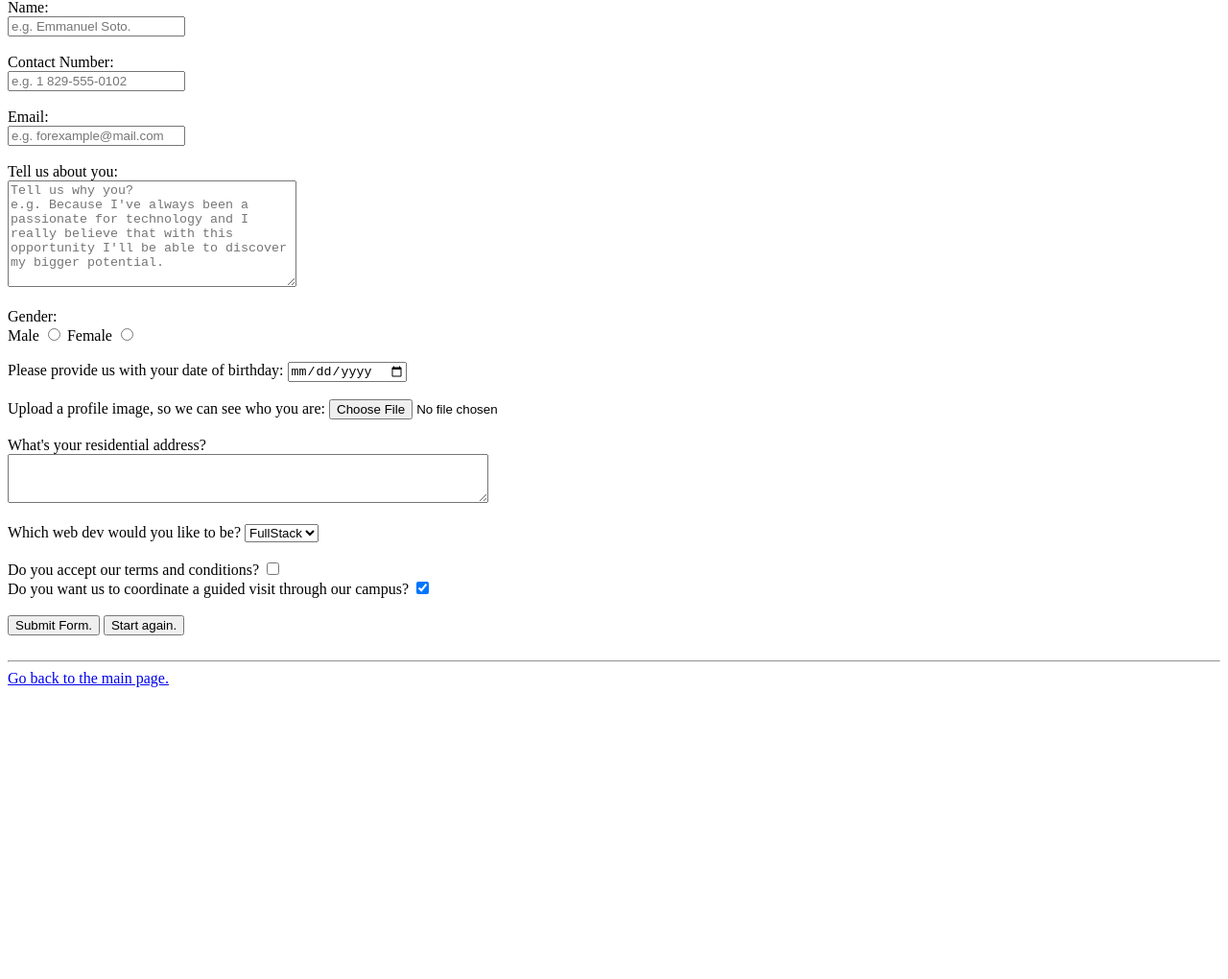
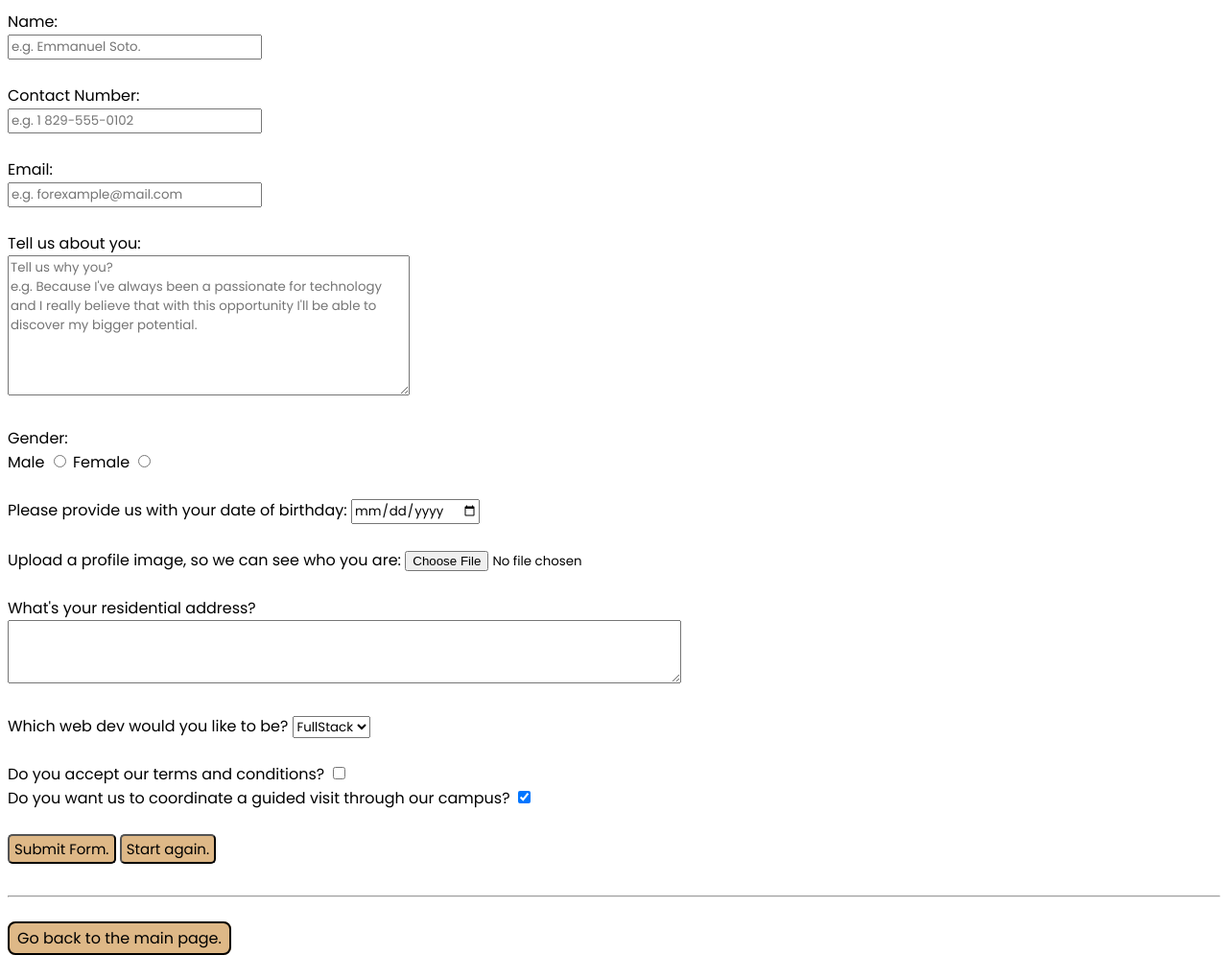
Before and after one commit to EmmanuelTechRD/LearningtocodeatOREILLY, a plain HTML site: page FullStack_Web_Dev_Course with Prerak Mehta/html/formsandinputtags.html in a window 1280 px wide. Shown: the part 81-1101 px from the top of the page at 96% size. Before the commit the page ends 805 px from the top, so only its background shows below. Drawn offline with Linux system fonts and the light colour scheme.

Commit message:
v1.2 + Stylizing links and buttoms.

```diff
--- a/FullStack_Web_Dev_Course with Prerak Mehta/html/formsandinputtags.html
+++ b/FullStack_Web_Dev_Course with Prerak Mehta/html/formsandinputtags.html
@@ -4,8 +4,52 @@
 <head>
     <meta charset="UTF-8">
     <meta name="viewport" content="width=device-width, initial-scale=1.0">
-    <link rel="shortcut icon" href="/Resources/html-5.png" type="image/x-icon">
+    <link rel="shortcut icon" href="/Resources/contact-form.png" type="image/x-icon">
     <title>Forms and Input Tags.</title>
+    <style>
+        @import url('https://fonts.googleapis.com/css2?family=Poppins&display=swap');
+
+        *{
+            font-family: 'Poppins', sans-serif;
+        }
+
+        .inputBTN{
+            cursor: pointer;
+            background-color: burlywood;
+            color: black;
+            padding: 2px 5px;
+            border-radius: 5px;
+            transition: all 0.3s ease-out;
+            font-size: 15px;
+        }
+
+        .inputBTN:hover{
+            background-color: black;
+            color: burlywood;
+            transition: all 0.5s ease-in;
+        }
+
+        .a_links{
+            text-decoration: none;
+            background-color: burlywood;
+            color: black;
+            border: 2px solid black;
+            border-radius: 8px;
+            padding: 4px 8px;
+            margin-bottom: 35px;
+            transition: all 0.4s ease-out;
+        }
+
+        .a_links:hover{
+            background-color: black;
+            color: burlywood;
+            transition: all 0.5s ease-in;
+        }
+
+        .anchorContainer{
+            margin: 30px 0px;
+        }
+    </style>
 </head>
 
 <body>
@@ -72,15 +116,18 @@ e.g. Because I've always been a passionate for technology and I really believe t
         </div>
         <br>
 
-        <input type="submit" value="Submit Form.">
-        <input type="reset" value="Start again.">
+        <input type="submit" value="Submit Form." class="inputBTN">
+        <input type="reset" value="Start again." class="inputBTN">
         <!-- <input type="button" value=""> -->
     </form>
 
     <br>
     <hr>
     <!-- Link to the main "Index.html" page -->
-    <a href="/FullStack_Web_Dev_Course with Prerak Mehta/html/index.html" target="_blank">Go back to the main page.</a>
+    <div class="anchorContainer">
+        <a href="/FullStack_Web_Dev_Course with Prerak Mehta/html/index.html" target="_blank" class="a_links">Go back to the main page.</a>
+    </div>
+
 </body>
 
 </html>
```
